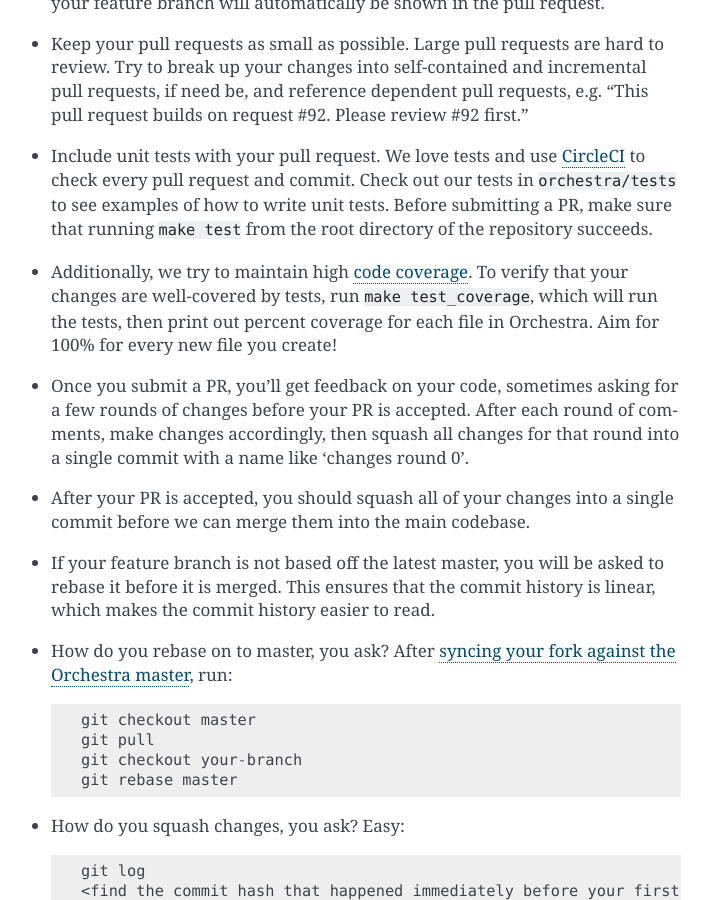
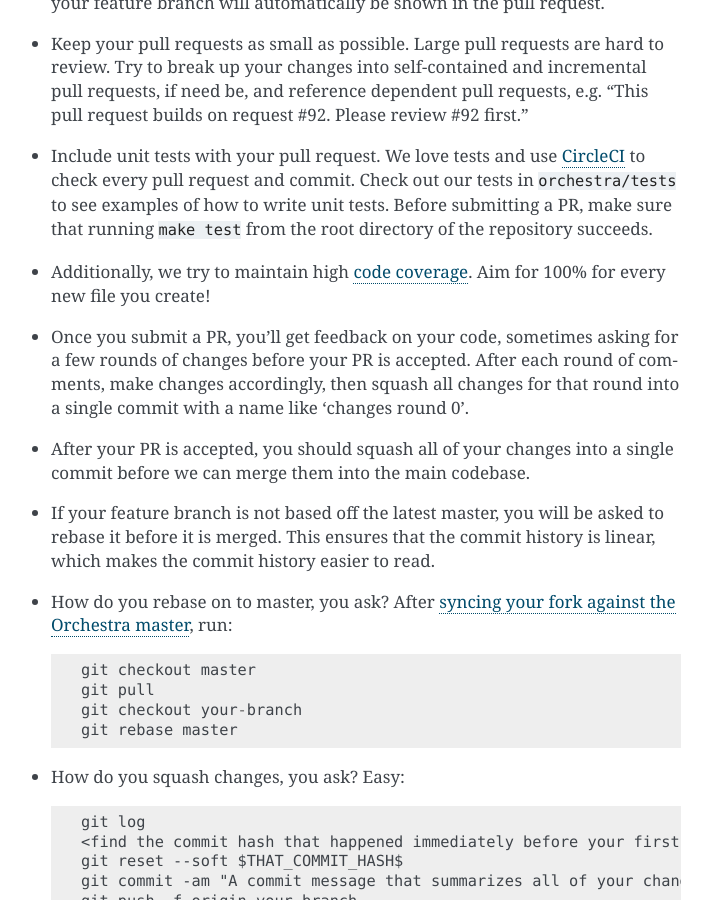
Before and after one commit to b12io/orchestra, a Sphinx documentation site: the page built from docs/source/contributing.rst, in a window 1280 px wide and 900 px high, scrolled down 756 px. Shown: the whole window, without its empty margins (399-1111 px from the left). Built offline with Sphinx 7.4.7, drawn with Linux system fonts in a browser that asks for light colours.

Commit message:
Remove artifacts since we have coverage badge

```diff
--- a/circle.yml
+++ b/circle.yml
@@ -3,7 +3,6 @@
     - make lint
     - make coverage
   post:
-    - make coverage_artifacts && cp -R example_project/coverage_artifacts $CIRCLE_ARTIFACTS/coverage
     - make coveralls
 
 machine:
--- a/docs/source/contributing.rst
+++ b/docs/source/contributing.rst
@@ -52,10 +52,8 @@
   the root directory of the repository succeeds.
 
 * Additionally, we try to maintain high `code coverage
-  <https://en.wikipedia.org/wiki/Code_coverage>`_. To verify that your changes
-  are well-covered by tests, run ``make test_coverage``, which will run the
-  tests, then print out percent coverage for each file in Orchestra. Aim for
-  100% for every new file you create!
+  <https://en.wikipedia.org/wiki/Code_coverage>`_. Aim for 100% for every new
+  file you create!
 
 * Once you submit a PR, you'll get feedback on your code, sometimes asking for
   a few rounds of changes before your PR is accepted. After each round of
--- a/requirements.txt
+++ b/requirements.txt
@@ -5,7 +5,7 @@
 django-jsonview==0.5.0
 requests==2.5.1
 factory_boy==2.5.2
-coverage==3.7.1
+coverage==4.0.3
 psycopg2==2.6
 django-registration-redux==1.4
 djrill==1.4.0
```
Also changed, not shown: 1 other file.
